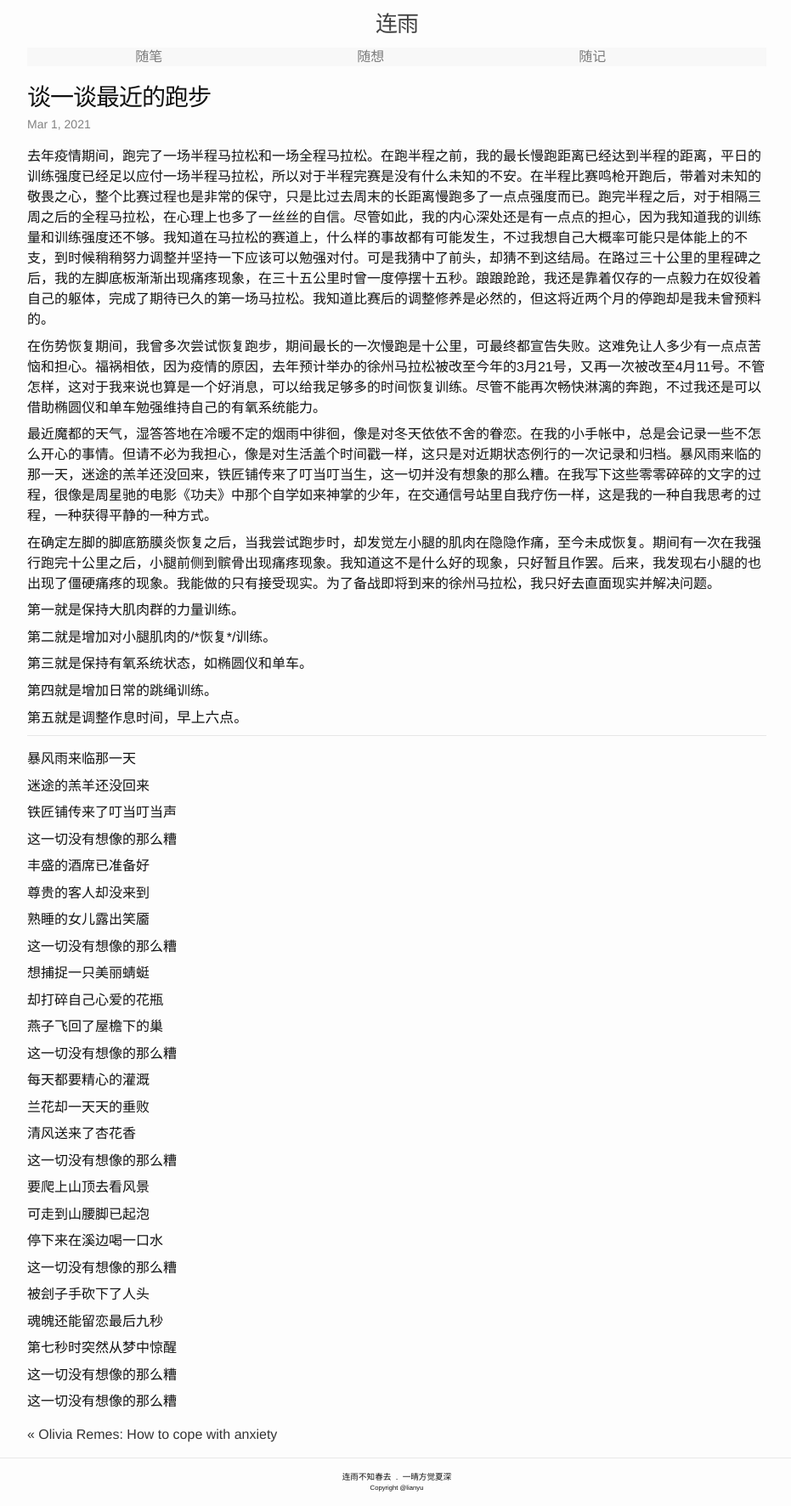
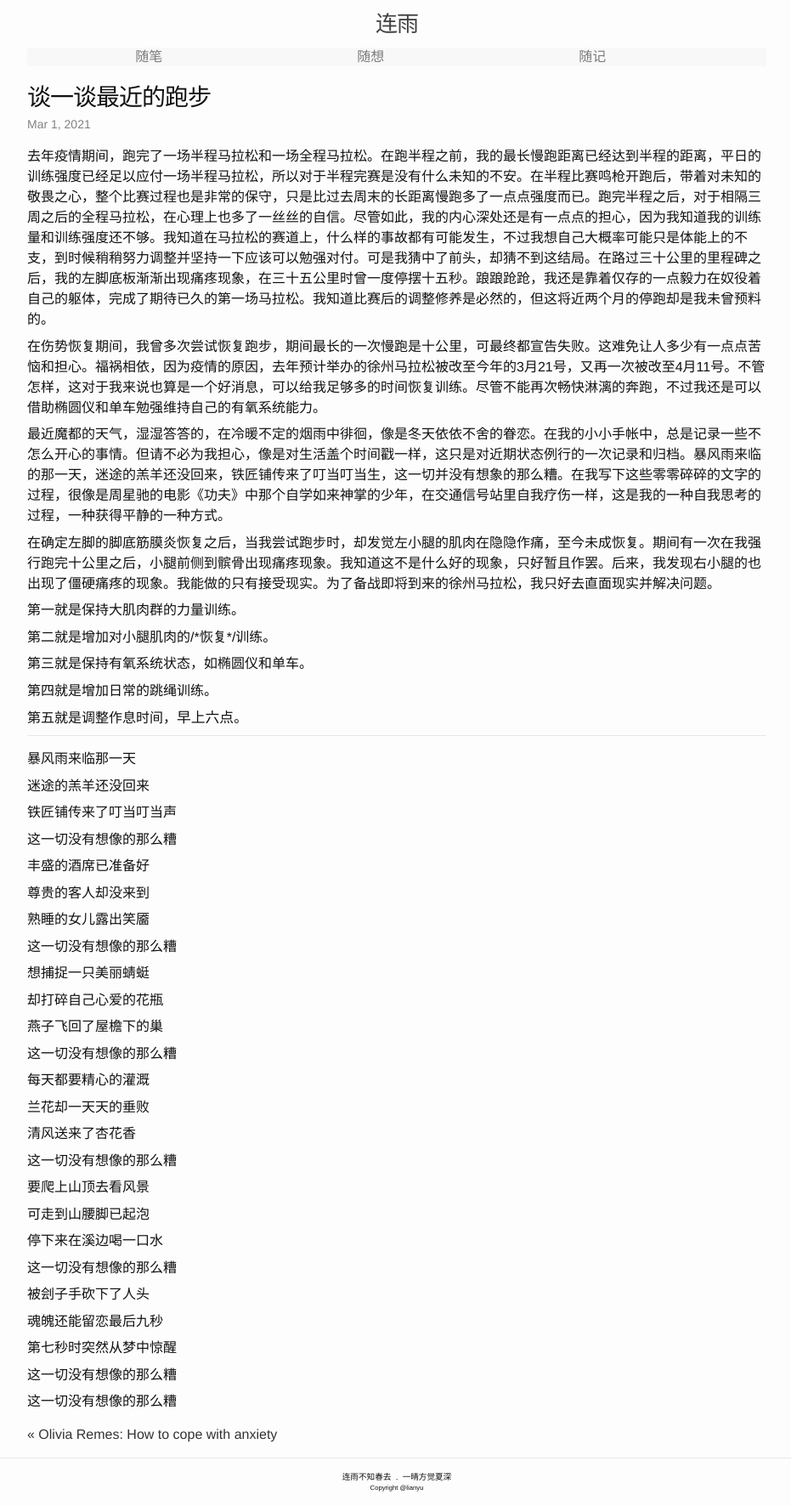
Before and after one commit to lianyu1115/lianyu, a Jekyll site: the page built from _essays/2021-03-01-谈一谈最近的跑步.md, in a window 1280 px wide. Shown: the whole page at 85% size, without its empty margins (173-1104 px from the left). Built offline with Jekyll 4.4.1, drawn with Linux system fonts in a browser that asks for light colours.

Commit message:
Update 2021-03-01-谈一谈最近的跑步.md

```diff
--- a/_essays/2021-03-01-谈一谈最近的跑步.md
+++ b/_essays/2021-03-01-谈一谈最近的跑步.md
@@ -10,7 +10,7 @@ tags: ''
 
 在伤势恢复期间，我曾多次尝试恢复跑步，期间最长的一次慢跑是十公里，可最终都宣告失败。这难免让人多少有一点点苦恼和担心。福祸相依，因为疫情的原因，去年预计举办的徐州马拉松被改至今年的3月21号，又再一次被改至4月11号。不管怎样，这对于我来说也算是一个好消息，可以给我足够多的时间恢复训练。尽管不能再次畅快淋漓的奔跑，不过我还是可以借助椭圆仪和单车勉强维持自己的有氧系统能力。
 
-最近魔都的天气，湿答答地在冷暖不定的烟雨中徘徊，像是对冬天依依不舍的眷恋。在我的小手帐中，总是会记录一些不怎么开心的事情。但请不必为我担心，像是对生活盖个时间戳一样，这只是对近期状态例行的一次记录和归档。暴风雨来临的那一天，迷途的羔羊还没回来，铁匠铺传来了叮当叮当生，这一切并没有想象的那么糟。在我写下这些零零碎碎的文字的过程，很像是周星驰的电影《功夫》中那个自学如来神掌的少年，在交通信号站里自我疗伤一样，这是我的一种自我思考的过程，一种获得平静的一种方式。
+最近魔都的天气，湿湿答答的，在冷暖不定的烟雨中徘徊，像是冬天依依不舍的眷恋。在我的小小手帐中，总是记录一些不怎么开心的事情。但请不必为我担心，像是对生活盖个时间戳一样，这只是对近期状态例行的一次记录和归档。暴风雨来临的那一天，迷途的羔羊还没回来，铁匠铺传来了叮当叮当生，这一切并没有想象的那么糟。在我写下这些零零碎碎的文字的过程，很像是周星驰的电影《功夫》中那个自学如来神掌的少年，在交通信号站里自我疗伤一样，这是我的一种自我思考的过程，一种获得平静的一种方式。
 
 在确定左脚的脚底筋膜炎恢复之后，当我尝试跑步时，却发觉左小腿的肌肉在隐隐作痛，至今未成恢复。期间有一次在我强行跑完十公里之后，小腿前侧到髌骨出现痛疼现象。我知道这不是什么好的现象，只好暂且作罢。后来，我发现右小腿的也出现了僵硬痛疼的现象。我能做的只有接受现实。为了备战即将到来的徐州马拉松，我只好去直面现实并解决问题。
 
```
